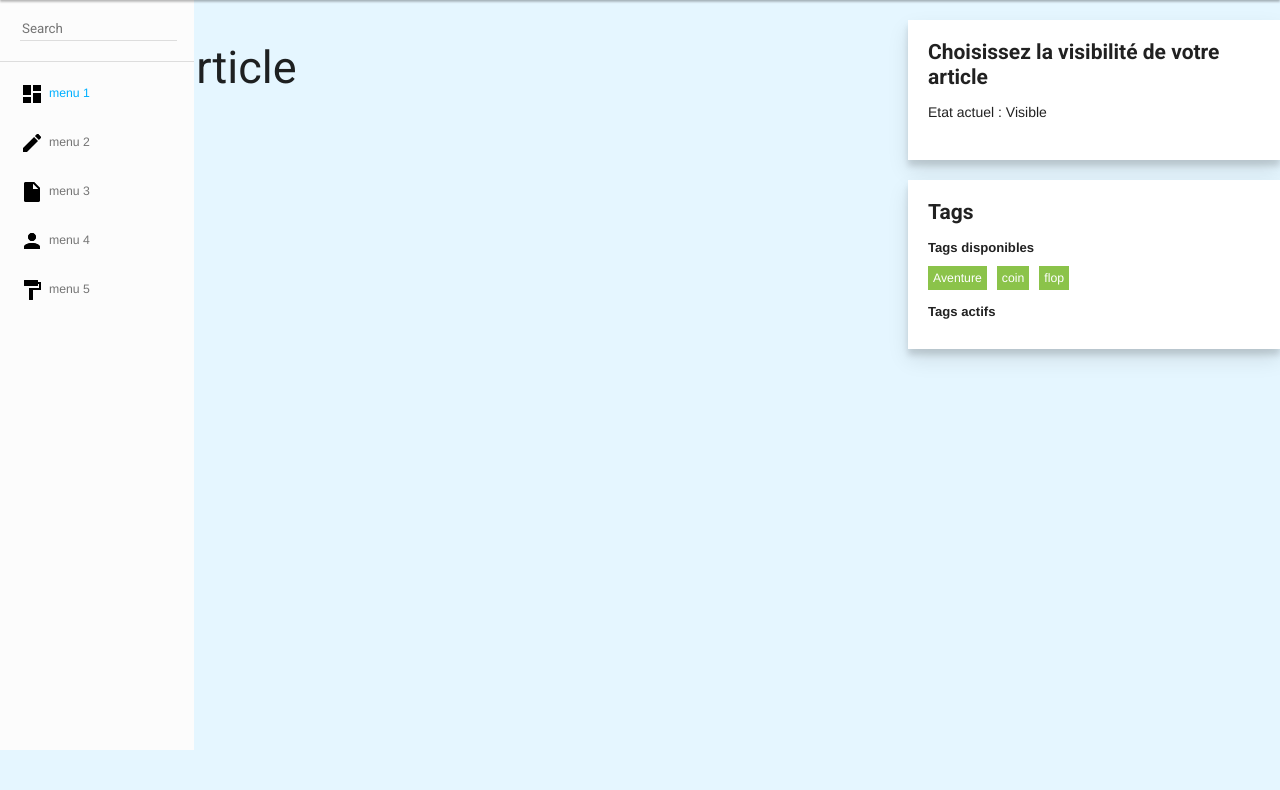
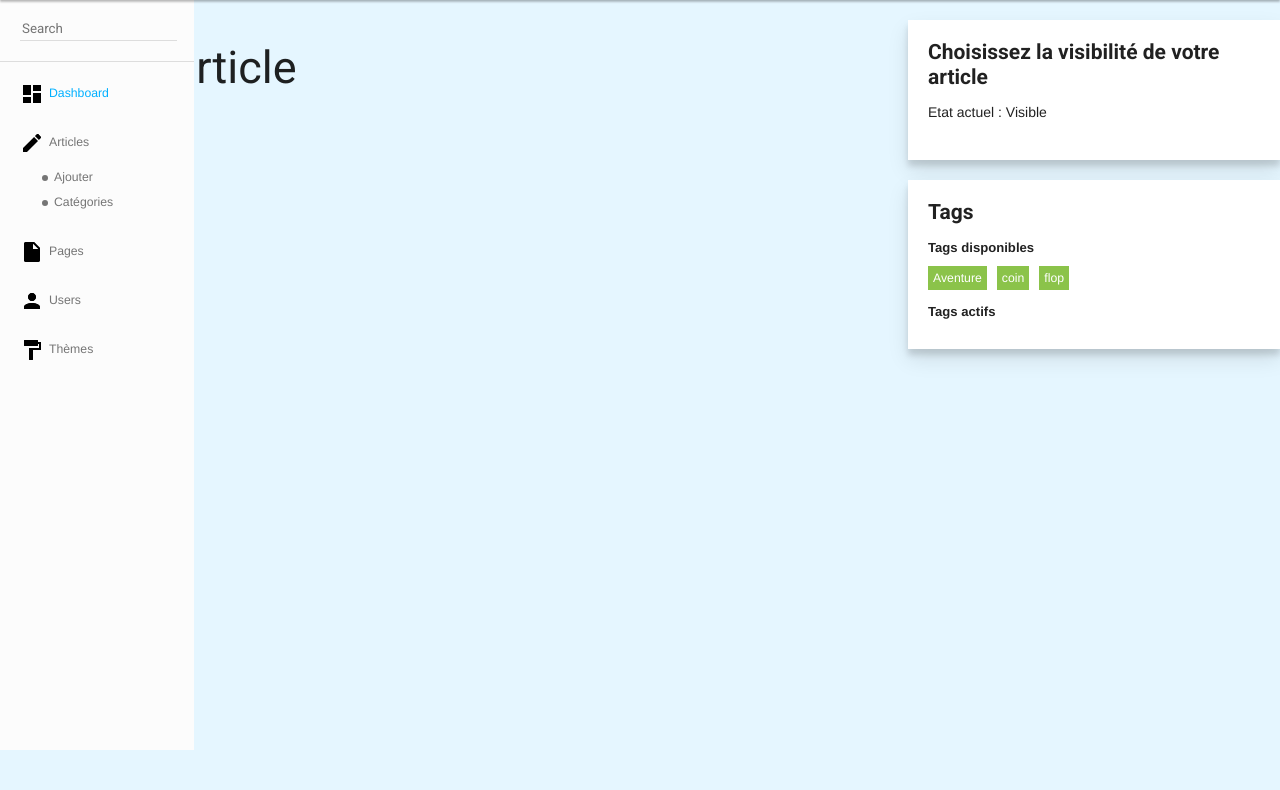
Before and after one commit to PinkFlowerOfTheSunsetOfTheDeath/CMS, a PHP site: template core/views/posts/list.html.twig in a window 1280 px wide. Shown: the part 50-840 px from the top of the page. Run offline with PHP 8.4, Linux system fonts and the light colour scheme; the template is opened without the code that fills it, so the values that code supplies are empty; style sheets or scripts are compiled from the project's sources; some libraries are stand-ins or nearby versions.

Commit message:
aside add color as variable --extand menu  and some fix

```diff
--- a/core/views/template/template.html.twig
+++ b/core/views/template/template.html.twig
@@ -9,7 +9,7 @@
     <link rel="stylesheet" href="/stylesheets/styles.css">
     <title>title</title>
     <script src="https://cloud.tinymce.com/stable/tinymce.min.js"></script>
-    <script>tinymce.init({ selector:'textarea' });</script>
+    <script>tinymce.init({selector: 'textarea'});</script>
 </head>
 <body class="body--colored">
 
@@ -23,19 +23,25 @@
                 </div>
             </li>
             <li class="aside__list__item aside__list__item--active">
-                <img src="/image/dashboard.svg" alt=""> <span>menu 1</span>
+                <img src="/image/dashboard.svg" alt=""> <span>Dashboard</span>
+            </li>
+            <li class="aside__list__item aside__list__item--extanded">
+                <div>
+                    <img src="/image/stylo.svg" alt=""> <span>Articles</span>
+                </div>
+                <ul>
+                    <li>Ajouter</li>
+                    <li>Catégories</li>
+                </ul>
             </li>
             <li class="aside__list__item">
-                <img src="/image/stylo.svg" alt=""> <span>menu 2</span>
+                <img src="/image/page.svg" alt=""> <span>Pages</span>
             </li>
             <li class="aside__list__item">
-                <img src="/image/page.svg" alt=""> <span>menu 3</span>
+                <img src="/image/user.svg" alt=""> <span>Users</span>
             </li>
             <li class="aside__list__item">
-                <img src="/image/user.svg" alt=""> <span>menu 4</span>
-            </li>
-            <li class="aside__list__item">
-                <img src="/image/paint.svg" alt=""> <span>menu 5</span>
+                <img src="/image/paint.svg" alt=""> <span>Thèmes</span>
             </li>
         </ul>
     </nav>
--- a/front/sass/components/_aside.scss
+++ b/front/sass/components/_aside.scss
@@ -63,6 +63,35 @@
       color: #757575;
       cursor: pointer;
       transition: 0.3s $easeInOutCubic;
+      &--extanded {
+        flex-direction: column;
+        align-items: flex-start;
+        & > div {
+          display: flex;
+          align-items: center;
+        }
+        ul {
+          padding-left: 34px;
+          margin-top: 10px;
+          li {
+            position: relative;
+            @include font-size(14);
+            color: $grey-light;
+            line-height: 25px;
+            &:before {
+              content: '';
+              position: absolute;
+              left: -12px;
+              top: 50%;
+              transform: translateY(-50%);
+              height: 6px;
+              width: 6px;
+              border-radius: 100%;
+              background-color: $grey-light;
+            }
+          }
+        }
+      }
       &:hover {
         color: $blue-light;
       }
--- a/front/sass/global/_variables.scss
+++ b/front/sass/global/_variables.scss
@@ -6,6 +6,8 @@ $blue-light: #00b0ff;
 $blue-light-2: rgba(0, 176, 255, 0.1);
 $red: #df1b1b;
 $green : #8bc34a;
+$grey-light : #757575;
+
 
 $size-header: 50px;
 
```
Also changed, not shown: front/sass/components/_table.scss (added).
